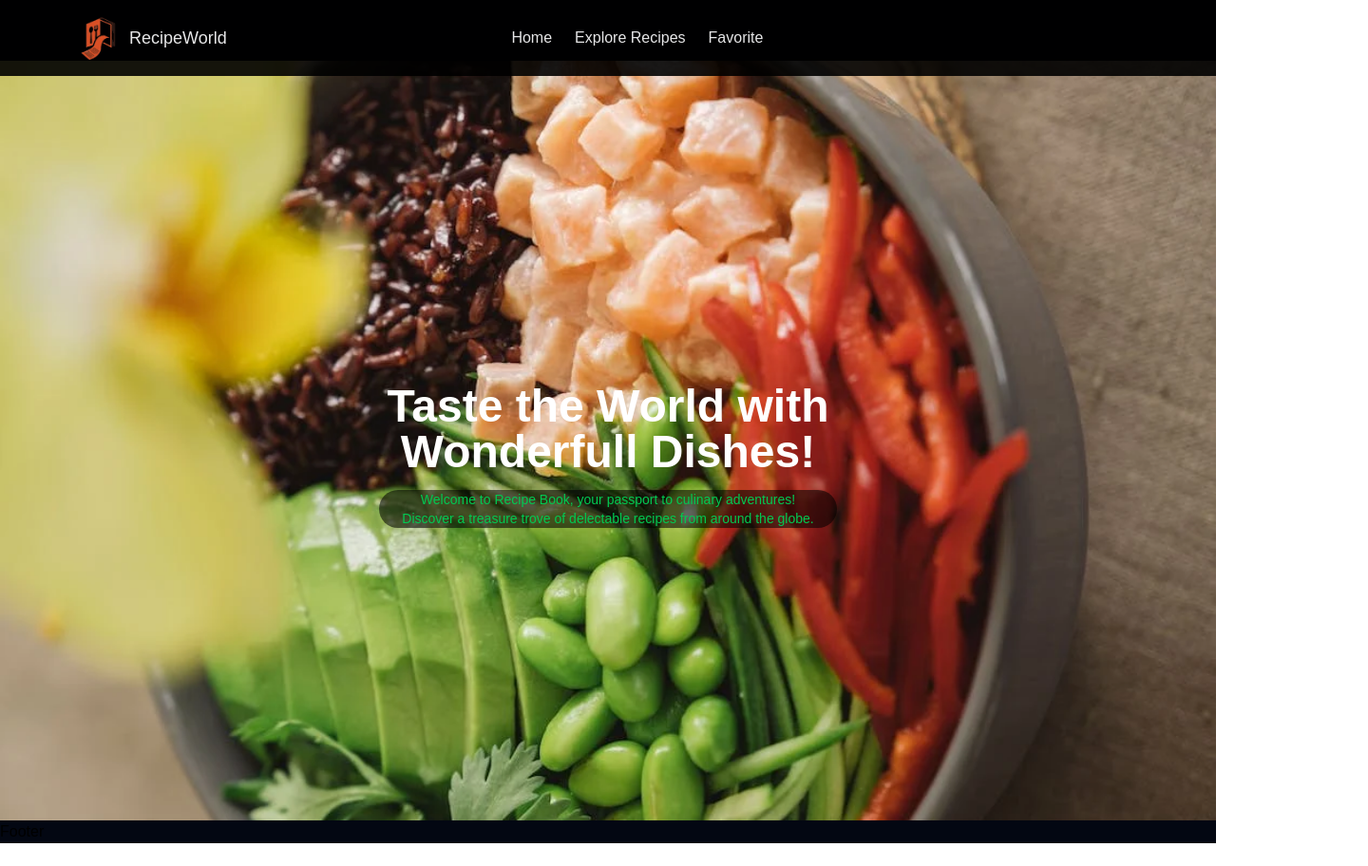
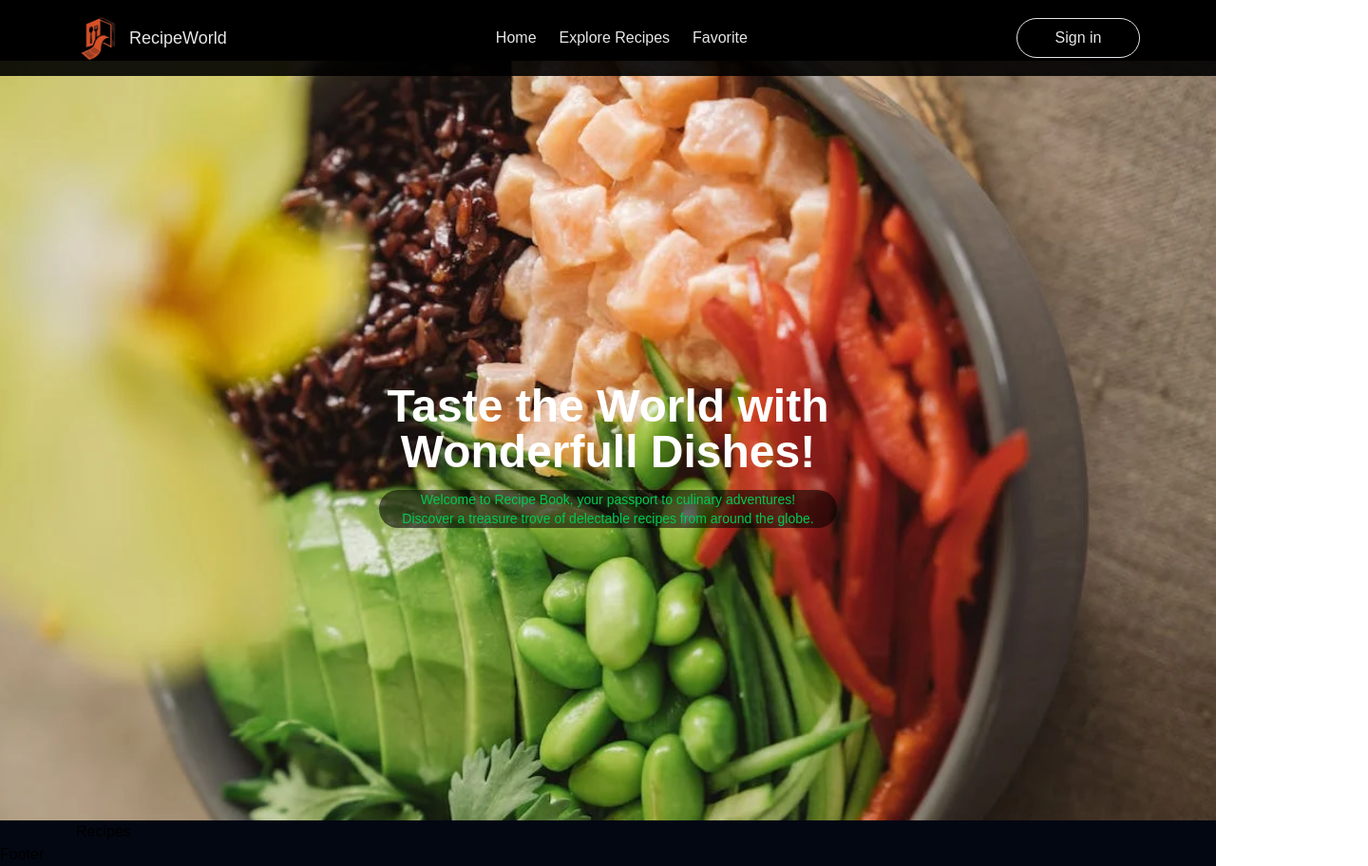
Before and after one commit to sayaliwagal/Recipe-Book-, a React (Vite) app: page / in a window 1280 px wide. Shown: the whole page at 95% size, 1440 px wide, since content can reach past the window. Before the commit the page ends 888 px from the top, so only its background shows below. Built offline with nearby package versions, Linux system fonts and the light colour scheme.

Commit message:
Add recipes started

```diff
--- a/src/Components/NavBar.jsx
+++ b/src/Components/NavBar.jsx
@@ -35,7 +35,7 @@ const NavBar = () => {
         </ul>
         <Button
           title="Sign in"
-          conteinerStyle='hidden md:block bg-transparent border border-white text-white hover:bg-white hover:text-slate-700 rounded-full min-w-[130px]'
+          containerStyle='hidden md:block bg-transparent border border-white text-white hover:bg-white hover:text-slate-700 rounded-full min-w-[130px]'
         />
         <button
           className="block md:hidden text-white text-xl"
--- a/src/Components/ResponsiveNav.jsx
+++ b/src/Components/ResponsiveNav.jsx
@@ -1,17 +1,22 @@
 import React from "react";
 import { NavLink } from "react-router-dom";
+import Button from "./Button";
 
 const ResponsiveNav = ({ open, }) => {
   return (
     <div
       className={`${open ? "flex" : "hidden"}
-    bg-black flex-col w-full px-4 pt-16 pb-10 text-white gap-6 text-[14px]`}
+    bg-black flex-col w-full px-4 pt-16 pb-10 text-white gap-6 text-[14px] justify-center items-center`}
     >
       <NavLink to={"/"}>Home</NavLink>
 
       <NavLink to={"/recipes/:id"}>Explore Recipes</NavLink>
 
       <NavLink to={"/favorites"}> Favorite</NavLink>
+       <Button
+          title="Sign in"
+          containerStyle=' w-50 bg-transparent border border-white text-white hover:bg-white hover:text-slate-700 rounded-full min-w-[130px]'
+        />
     </div>
   );
 };
--- a/src/Pages/Home.jsx
+++ b/src/Pages/Home.jsx
@@ -1,17 +1,21 @@
 import React from 'react';
-import Header from '../Components/Header';
+import Header from '../Components/Header.jsx';
+import Recipes from './Recipes.jsx';
 
 const Home = () => {
   return (
-  <main className="w-full flex flex-col">
+  <main className = "w-full flex flex-col">
     <Header
-    title={
+    title = {
         <p>Taste the World with
             <br/> Wonderfull Dishes!
         </p>
     }
-     type="home"
+     type = "home"
     />
+    <section id = "recipes" className = "md:w-[1440px] mx-auto px-4 md:px-20">
+      <Recipes />
+    </section>
   </main>
   )
 }
--- /dev/null
+++ b/src/Pages/Recipes.jsx
@@ -0,0 +1,17 @@
+import React, { useState } from 'react'
+import { BiSolidSearchAlt2 } from 'react-icons/bi'
+
+const Recipes = () => {
+    const [ recipes, setRecipes ] = useState([]);
+    const [ query, setQuery ] = useState("Vegan");
+    const [ limit, setLimit ] = useState(30);
+    const [ loading, setLoading ] = useState(false);
+
+  return (
+    <div>
+      Recipes
+    </div>
+  )
+}
+
+export default Recipes
--- a/src/index.css
+++ b/src/index.css
@@ -1,6 +1,5 @@
 @import "tailwindcss";
 
-/* @import url("https://fonts.googleapis.com/css2?family=Nunito:wght@200;300;400;500;600;700;800;900&display=swap"); */
 
 body {
   margin: 0;
```
